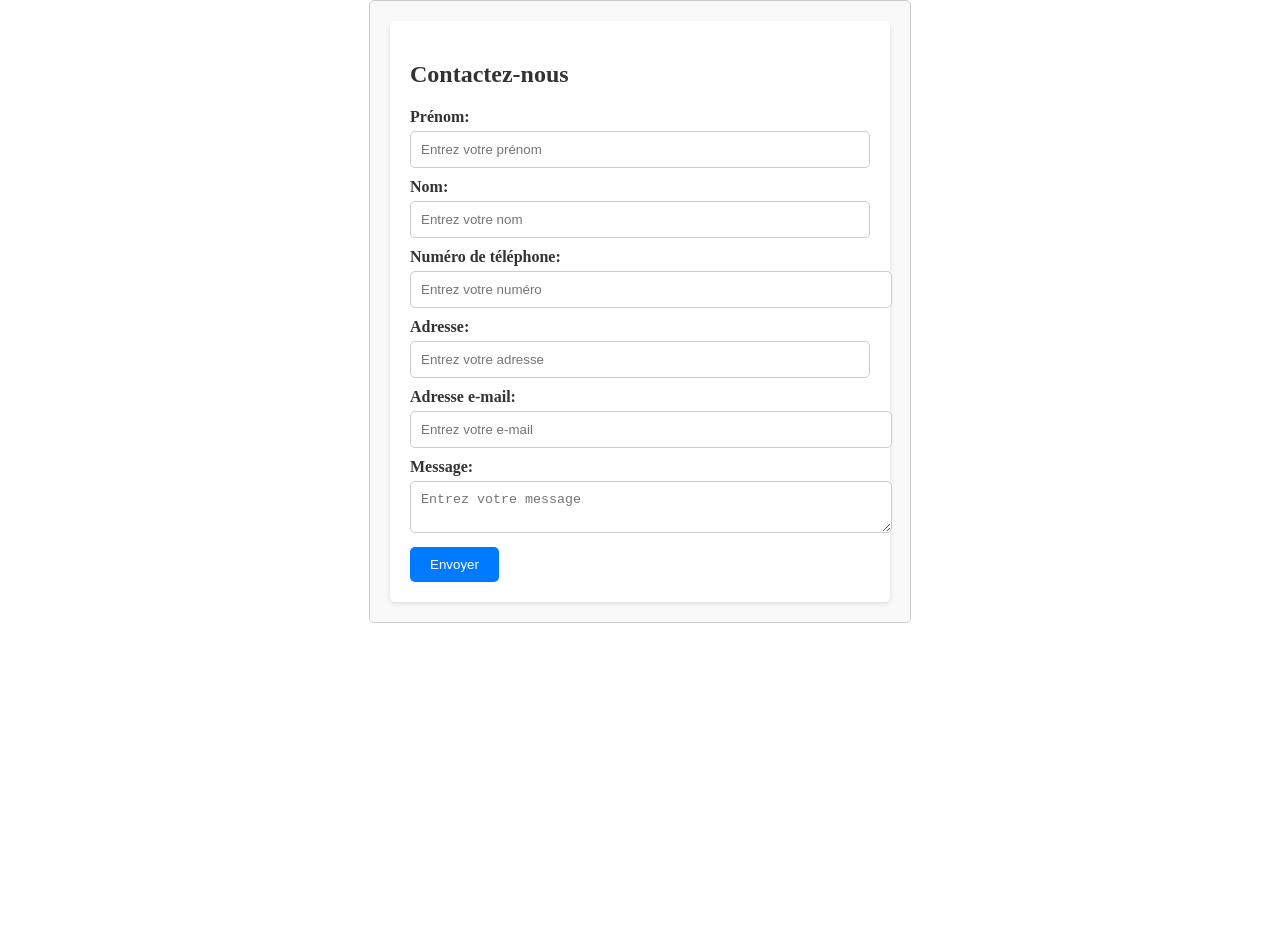
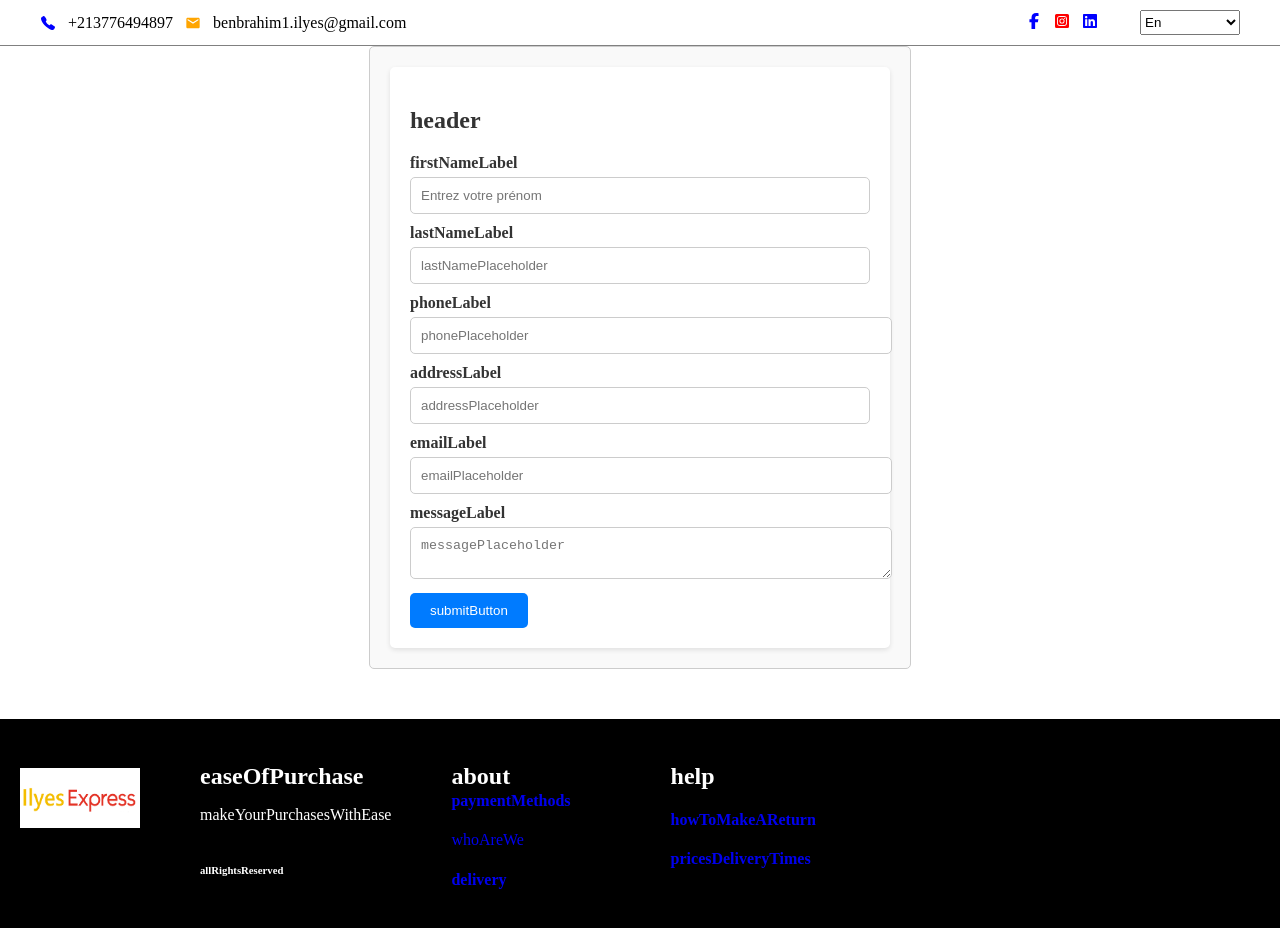
Before and after one commit to ilyesbenbrahim/Ecommercefrontend, a React (Vite) app: page /contact in a window 1280 px wide. Before the commit the page ends 800 px from the top, so only its background shows below. Built offline with nearby package versions, Linux system fonts and the light colour scheme.

Commit message:
ajouter la draduction

```diff
--- a/src/Pages/contact/Contact.jsx
+++ b/src/Pages/contact/Contact.jsx
@@ -2,6 +2,9 @@ import "./Contact.css"
 import { useRef } from "react";
 import emailjs from "emailjs-com";
 import { useTranslation } from 'react-i18next';
+import Topbar from "../../components/topbare/Topbar";
+import Feature from "../../components/features/Feature";
+
 
 const Contact = () => {
   const { t } = useTranslation();
@@ -23,24 +26,31 @@ const Contact = () => {
   };
 
   return (
-    <div className="contact-container">
-    <form ref={formRef} onSubmit={handleSubmit}>
-        <h2>{t('contact:header')}</h2>
+    <>
+    <Topbar></Topbar>
+    <div  className="contact-container">
+      <form ref={formRef} onSubmit={handleSubmit}>
+        <h2>{t('contact:header')} </h2>
+
         <label>{t('contact:firstNameLabel')}</label>
-        <input type="text" placeholder={t('contact:firstNamePlaceholder')} name="firstName" />
+        <input type="text" placeholder="Entrez votre prénom" name="firstName" />
         <label>{t('contact:lastNameLabel')}</label>
-        <input type="text" placeholder={t('contact:lastNamePlaceholder')} name="lastName" />
-        <label>{t('contact:phoneLabel')}</label>
-        <input type="tel" placeholder={t('contact:phonePlaceholder')} name="phone" />
+        <input type="text" placeholder={t('contact:lastNamePlaceholder')} name="name" />
+        <label>{t('contact:phoneLabel')} </label>
+        <input type="tel" placeholder={t('contact:phonePlaceholder')} name="number" />
         <label>{t('contact:addressLabel')}</label>
         <input type="text" placeholder={t('contact:addressPlaceholder')} name="address" />
-        <label>{t('contact:emailLabel')}</label>
+        <label>{t('contact:emailLabel')} </label>
         <input type="email" placeholder={t('contact:emailPlaceholder')} name="email" />
         <label>{t('contact:messageLabel')}</label>
-        <textarea placeholder={t('contact:messagePlaceholder')} name="message"></textarea>
+        <textarea placeholder={t('contact:messagePlaceholder')} name="message" />
         <button type="submit">{t('contact:submitButton')}</button>
-    </form>
-</div>
+      </form>
+    </div>
+    <Feature></Feature>
+
+
+</>
   );
 };
 
--- a/src/components/Hero.jsx
+++ b/src/components/Hero.jsx
@@ -13,7 +13,7 @@ const Hero = () => {
           <h1>
           {t('hero:DiscovertheStyle')} <br />
             {t('hero:ThatSuitsYou')} <br />
-            {t('hero:withIlyesExpress')}
+            {t('hero:withIlyeExpress')}
           </h1>
           <p>
           {t('hero:welcomeWelcometoilyesexpressourdedicatedteamisheretohelpyoufind')}<br />
--- a/src/components/features/Feature.jsx
+++ b/src/components/features/Feature.jsx
@@ -1,41 +1,42 @@
 import "./Feature.css";
 import logofeature from "../../assets/ilyesexpresss.png";
 import { Link } from "react-router-dom";
+import { useTranslation } from 'react-i18next';
+const Feature = () => {
+  const { t } = useTranslation();
 
-const Feature = () => {
   return (
     <>
     <div className="feature-highlight">
       <img className="logofeature" src={logofeature} alt="logo-feature" />
       <div className="footer-text">
-        <h3>Ease of purchase</h3>
+        <h3>{t('feature:easeOfPurchase')}</h3>
         <p>
-          Make your purchases with ease thanks to our smooth and secure
-          ordering process.
+        {t('feature:makeYourPurchasesWithEase')}
         </p>
         <div className="reserved">
-<h6>© 2024 Nike, Inc. All Rights Reserved</h6>
-    </div>
+       <h6>{t('feature:allRightsReserved')}</h6>
+      </div>
         </div>
         <div className="about">
-        <h3>about </h3>
+        <h3>{t('feature:about')} </h3>
         <Link to="/methodesdepayement">
-        <h4>Payment methods</h4>
+        <h4>{t('feature:paymentMethods')}</h4>
         </Link>
         <Link to="/quisommesnous">
-        <h7>Who are we</h7>
+        <h7>{t('feature:whoAreWe')}</h7>
         </Link>
         <Link to="/delivery">
-        <h4>Delivery</h4>
+        <h4>{t('feature:delivery')}</h4>
         </Link>
         </div>
         <div className="/help">
-          <h3>Help</h3>
+          <h3>{t('feature:help')}</h3>
         <Link to="/return">
-        <h4>How to make a return</h4>
+        <h4>{t('feature:howToMakeAReturn')}</h4>
         </Link>
         <Link to="/Pricesdeliverytimes">
-        <h4> Prices & delivery times</h4>
+        <h4> {t('feature:pricesDeliveryTimes')}</h4>
         </Link>
         </div>
 
--- a/src/i18n/i18.js
+++ b/src/i18n/i18.js
@@ -5,7 +5,7 @@ import translation from '../translation.json';
 i18n
   .use(initReactI18next) // Passer l'instance i18n à react-i18next.
   .init({
-    fallbackLng: 'fr', // Spécifie la langue par défaut à utiliser lorsque une traduction n'est pas disponible.
+     // Spécifie la langue par défaut à utiliser lorsque une traduction n'est pas disponible.
     interpolation: {
       escapeValue: false, // Non nécessaire pour React car il échappe déjà par défaut.
     },
--- a/src/translation.json
+++ b/src/translation.json
@@ -8,7 +8,7 @@
         "product":"Product"
       },
       "hero": {
-        "DiscovertheStyle": "Discover the Style",
+        "DiscovertheStyle":"Discover the Style",
         "ThatSuitsYou":"that Suits You",
         "withIlyesExpress":"with Ilyes Express",
         "welcomeWelcometoilyesexpressourdedicatedteamisheretohelpyoufind": "Welcome to ilyesexpress, our dedicated team is here to help you find",
@@ -56,7 +56,19 @@
         "messageLabel": "Message:",
         "messagePlaceholder": "Enter your message",
         "submitButton": "Send"
-      }
+      },
+      "feature": {
+        "easeOfPurchase": "Ease of purchase",
+        "makeYourPurchasesWithEase": "Make your purchases with ease thanks to our smooth and secure ordering process.",
+        "allRightsReserved": "© 2024 Ilyes Express, Inc. All Rights Reserved",
+        "about": "About",
+        "paymentMethods": "Payment methods",
+        "whoAreWe": "Who are we",
+        "delivery": "Delivery",
+        "help": "Help",
+        "howToMakeAReturn": "How to make a return",
+        "pricesDeliveryTimes": "Prices & delivery times"
+    }
     },
     "ar": {
       "navbar": {
@@ -102,20 +114,32 @@
       },
       "contact": {
         "header": "اتصل بنا",
-        "firstNameLabel": " : الاسم الأول",
-        "firstNamePlaceholder": "أدخل اسمك الأول",
-        "lastNameLabel": "الاسم الأخير:",
-        "lastNamePlaceholder": "أدخل اسمك الأخير",
-        "phoneLabel": "رقم الهاتف:",
+        "firstNameLabel": " : الاسم ",
+        "firstNamePlaceholder": "أدخل اسمك ",
+        "lastNameLabel": ": اسم العائلة",
+        "lastNamePlaceholder": "أدخل اسم العائلة",
+        "phoneLabel": ": رقم الهاتف",
         "phonePlaceholder": "أدخل رقمك",
         "addressLabel": ": العنوان",
         "addressPlaceholder": "أدخل عنوانك",
-        "emailLabel": "البريد الإلكتروني:",
+        "emailLabel": ": البريد الإلكتروني",
         "emailPlaceholder": "أدخل بريدك الإلكتروني",
-        "messageLabel": "الرسالة:",
+        "messageLabel": ": الرسالة",
         "messagePlaceholder": "أدخل رسالتك",
         "submitButton": "إرسال"
-      }
+      },
+      "feature": {
+        "easeOfPurchase": "  سهولة الشراء",
+        "makeYourPurchasesWithEase": "قم بعمليات الشراء بسهولة بفضل عملية الطلب السلسة والآمنة لدينا.",
+        "allRightsReserved":  "   جميع الحقوق محفوظة . Inc,Ilyes Express 2024 © ",
+        "about": "معلومات ",
+        "paymentMethods": "طرق الدفع",
+        "whoAreWe": "من نحن",
+        "delivery": "التوصيل",
+        "help": "المساعدة",
+        "howToMakeAReturn": "كيفية إجراء إرجاع",
+        "pricesDeliveryTimes": "الأسعار وأوقات التوصيل"
+    }
     },
     "fr": {
       "navbar": {
@@ -161,19 +185,31 @@
       },
         "contact": {
           "header": "Contactez-nous",
-          "firstNameLabel": "Prénom:",
+          "firstNameLabel": "Prénom :",
           "firstNamePlaceholder": "Entrez votre prénom",
           "lastNameLabel": "Nom:",
           "lastNamePlaceholder": "Entrez votre nom",
           "phoneLabel": "Numéro de téléphone:",
           "phonePlaceholder": "Entrez votre numéro",
-          "addressLabel": "Adresse:",
+          "addressLabel": "Adresse :",
           "addressPlaceholder": "Entrez votre adresse",
-          "emailLabel": "Adresse e-mail:",
+          "emailLabel": "Adresse e-mail :",
           "emailPlaceholder": "Entrez votre e-mail",
-          "messageLabel": "Message:",
+          "messageLabel": "Message :",
           "messagePlaceholder": "Entrez votre message",
           "submitButton": "Envoyer"
-        }
+        },
+        "feature": {
+          "easeOfPurchase": "Facilité d'achat",
+          "makeYourPurchasesWithEase": "Faites vos achats facilement grâce à notre processus de commande fluide et sécurisé.",
+          "allRightsReserved": "© 2024 Ilyes express, Inc. Tous droits réservés .",
+          "about": "À propos",
+          "paymentMethods": "Méthodes de paiement",
+          "whoAreWe": "Qui sommes-nous",
+          "delivery": "Livraison",
+          "help": "Aide",
+          "howToMakeAReturn": "Comment faire un retour",
+          "pricesDeliveryTimes": "Prix & délais de livraison"
+      }
   }
     }
```
